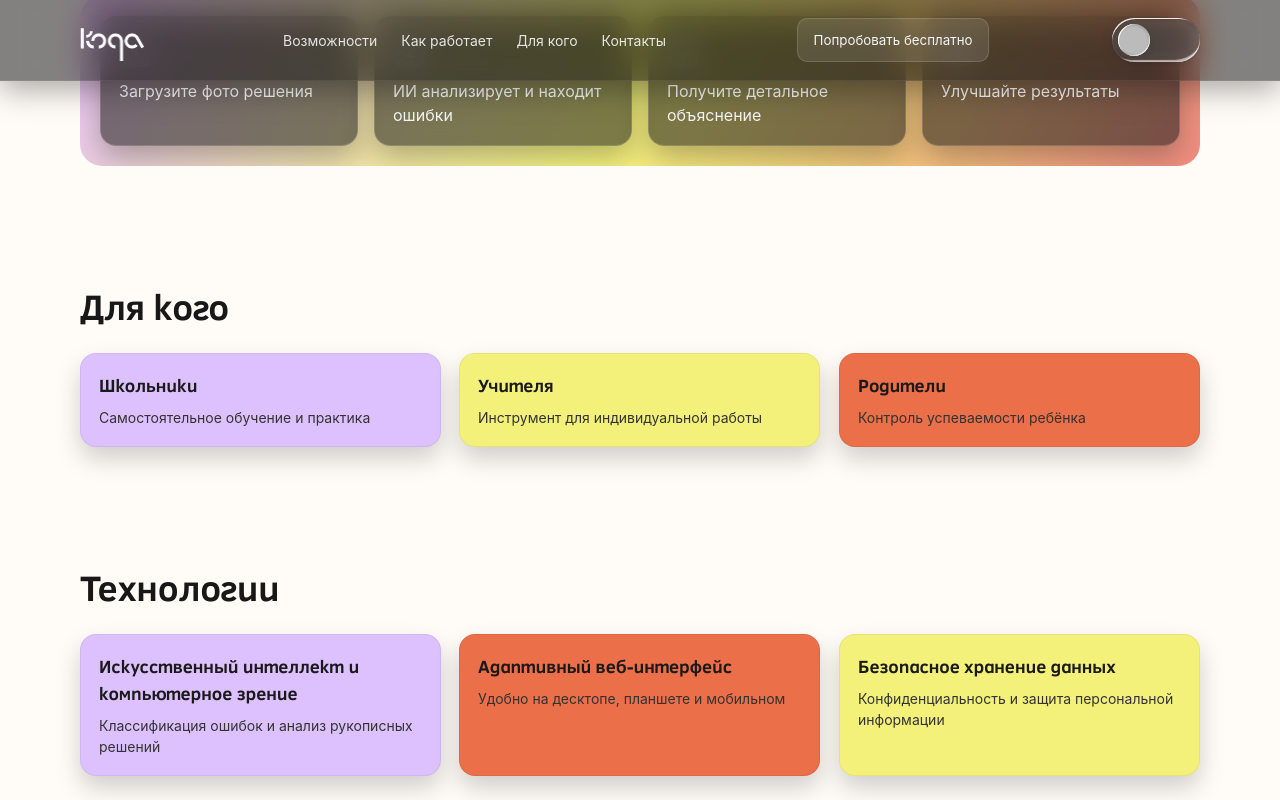
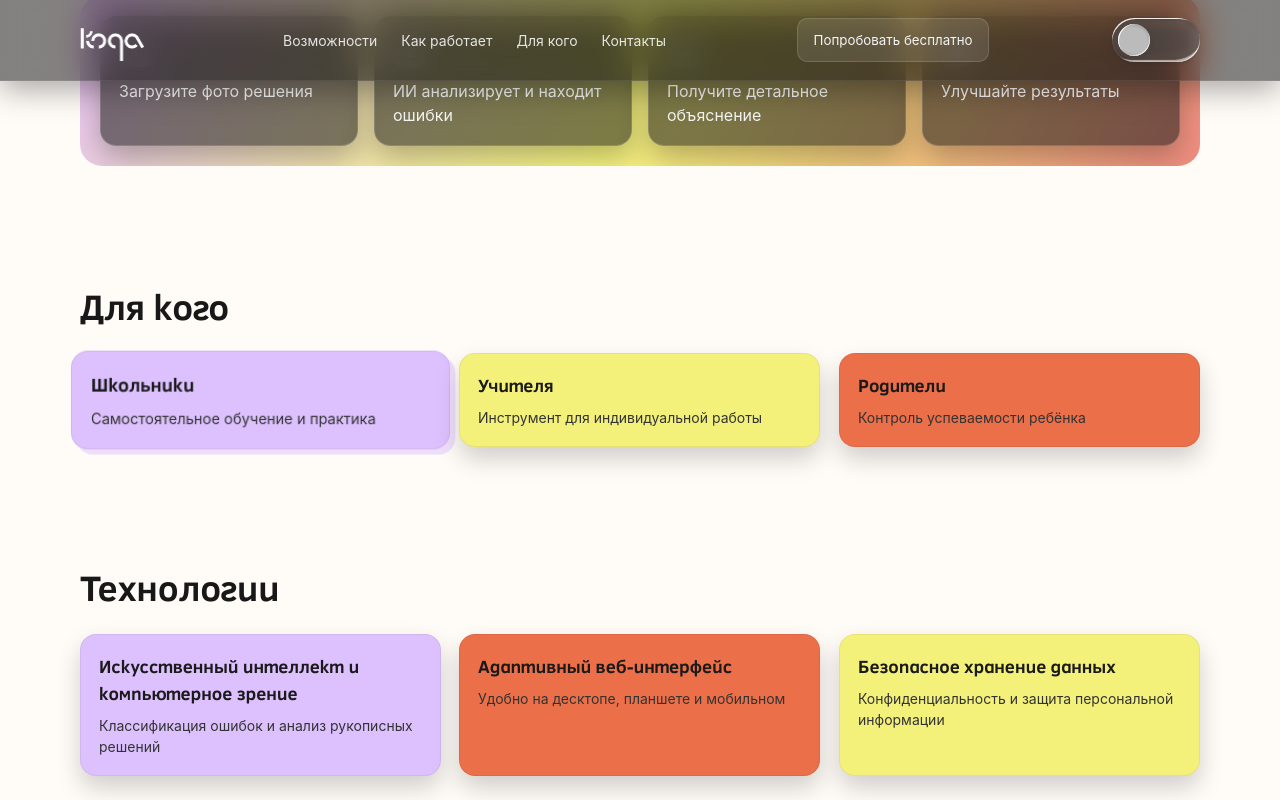
Before and after one commit to n1k-1ta/lend_proj, a React (Vite) app: page / in a window 1280 px wide. In both pictures the pointer is over the element 260 px from the left and 2012 px from the top of the page. Shown: the part 1612-2412 px from the top of the page. Built offline with nearby package versions, Linux system fonts and the light colour scheme; some icons are missing.

Commit message:
Added hover animation to elements and introduced two new advantages

```diff
--- a/src/App.css
+++ b/src/App.css
@@ -659,9 +659,35 @@
   will-change: transform, opacity;
 }
 
-.audience .card[data-animate].is-visible {
+.audience .card[data-animate].is-visible:not(.card_audience) {
   opacity: 1;
   transform: translateY(0);
+  transition: transform 0.8s cubic-bezier(0.25, 0.46, 0.45, 0.94),
+              opacity 0.8s cubic-bezier(0.25, 0.46, 0.45, 0.94),
+              var(--transition-theme);
+}
+
+.audience .card_audience[data-animate].is-visible,
+.audience .card_audience[data-animate].is-visible:hover {
+  opacity: 1;
+  transform: translateY(0);
+  transition: transform 0.2s cubic-bezier(0.4, 0, 0.2, 1) !important;
+}
+
+/* individual shade color with hover effect */
+.audience .card_audience[data-animate].is-visible:nth-child(1):hover {
+  transform: translateY(0) scale(1.05);
+  box-shadow: 5px 5px 0 rgba(221, 193, 254, 0.5);
+}
+
+.audience .card_audience[data-animate].is-visible:nth-child(2):hover {
+  transform: translateY(0) scale(1.05);
+  box-shadow: 5px 5px 0 rgba(244, 241, 123, 0.5);
+}
+
+.audience .card_audience[data-animate].is-visible:nth-child(3):hover {
+  transform: translateY(0) scale(1.05);
+  box-shadow: 5px 5px 0 rgba(235, 111, 73, 0.5);
 }
 
 /* Последовательная задержка для audience карточек */
@@ -716,6 +742,29 @@
 
 .tech-list .card[data-animate]:nth-child(3) {
   --delay: 0.3s;
+}
+
+.tech-list .card_tech[data-animate].is-visible,
+.tech-list .card_tech[data-animate].is-visible:hover {
+  opacity: 1;
+  transform: translateY(0);
+  transition: transform 0.2s cubic-bezier(0.4, 0, 0.2, 1) !important;
+}
+
+/* individual shade color with hover effect */
+.tech-list .card_tech[data-animate].is-visible:nth-child(1):hover {
+  transform: translateY(0) scale(1.05);
+  box-shadow: 5px 5px 0 rgba(221, 193, 254, 0.3);
+}
+
+.tech-list .card_tech[data-animate].is-visible:nth-child(2):hover {
+  transform: translateY(0) scale(1.05);
+  box-shadow: 5px 5px 0 rgba(235, 111, 73, 0.3);
+}
+
+.tech-list .card_tech[data-animate].is-visible:nth-child(3):hover {
+  transform: translateY(0) scale(1.05);
+  box-shadow: 5px 5px 0 rgba(244, 241, 123, 0.3);
 }
 
 /* ========================================
--- a/src/App.jsx
+++ b/src/App.jsx
@@ -193,15 +193,15 @@ function App() {
           <div className="container">
             <h2>Для кого</h2>
             <div className="audience">
-              <div className="card" data-animate>
+              <div className="card card_audience" data-animate>
                 <h3>Школьники</h3>
                 <p>Самостоятельное обучение и практика</p>
               </div>
-              <div className="card" data-animate>
+              <div className="card card_audience" data-animate>
                 <h3>Учителя</h3>
                 <p>Инструмент для индивидуальной работы</p>
               </div>
-              <div className="card" data-animate>
+              <div className="card card_audience" data-animate>
                 <h3>Родители</h3>
                 <p>Контроль успеваемости ребёнка</p>
               </div>
@@ -213,15 +213,15 @@ function App() {
           <div className="container">
             <h2>Технологии</h2>
             <div className="tech-list">
-              <div className="card" data-animate>
+              <div className="card card_tech" data-animate>
                 <h3>Искусственный интеллект и компьютерное зрение</h3>
                 <p>Классификация ошибок и анализ рукописных решений</p>
               </div>
-              <div className="card" data-animate>
+              <div className="card card_tech" data-animate>
                 <h3>Адаптивный веб-интерфейс</h3>
                 <p>Удобно на десктопе, планшете и мобильном</p>
               </div>
-              <div className="card" data-animate>
+              <div className="card card_tech" data-animate>
                 <h3>Безопасное хранение данных</h3>
                 <p>Конфиденциальность и защита персональной информации</p>
               </div>
@@ -241,6 +241,8 @@ function App() {
                   <span>⚡ Мгновенный доступ к разбору</span>
                   <span>🧠 Персональная траектория</span>
                   <span>🗂️ История прогресса</span>
+                  <span>⏰ Доступ 24/7</span>
+                  <span>✨ Адаптация к ученику</span>
                 </div>
               </div>
 
```
